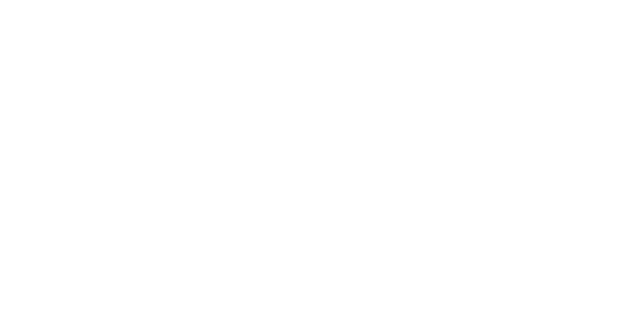
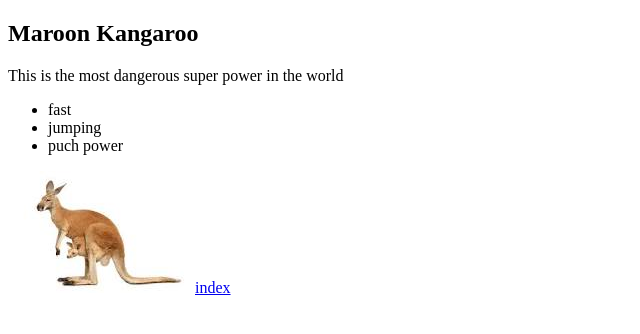
Before and after one commit to 44-563-Web-Apps-S23/44563-webapps-assignment-3-Manoj4499, a plain HTML site: page bonus.html in a window 1280 px wide. Shown: the whole page, without its empty margins (0-640 px from the left). Drawn offline with Linux system fonts and the light colour scheme.

Commit message:
animal name

```diff
--- a/bonus.html
+++ b/bonus.html
@@ -0,0 +1,17 @@
+<!DOCTYPE html>
+<html lang="en">
+<head>
+    <title>Bonus</title>
+</head>
+<body>
+    <h2>Maroon Kangaroo</h2>
+    <p>This is the most dangerous super power in the world</p>
+    <ul>
+        <li>fast</li>
+        <li>jumping</li>
+        <li>puch power</li>
+    </ul>
+    <img src="kangaroo.jpg" alt="Kangaroo">
+    <a href="index.html">index</a>
+</body>
+</html>
```
Also changed, not shown: index.html (+1 -0 lines), kangaroo.jpg (added).
